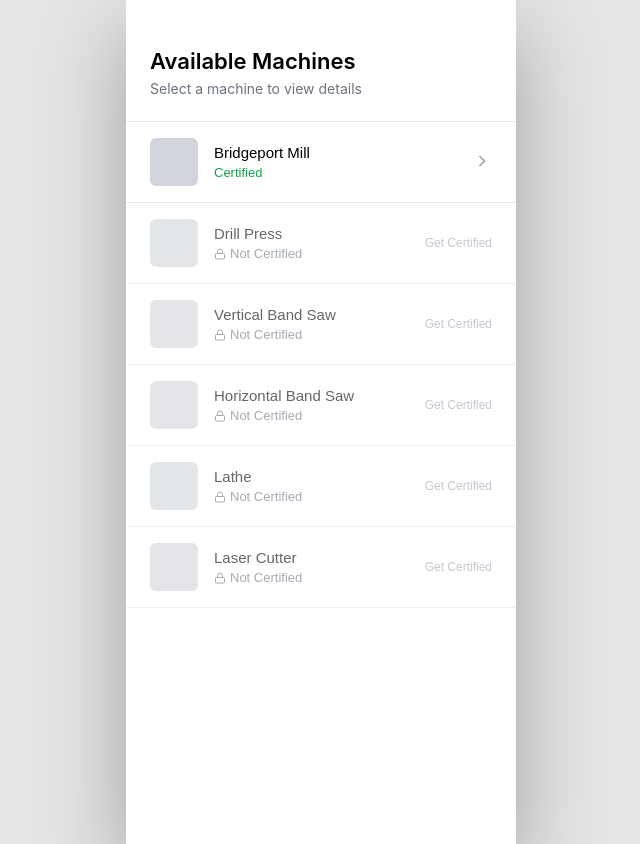
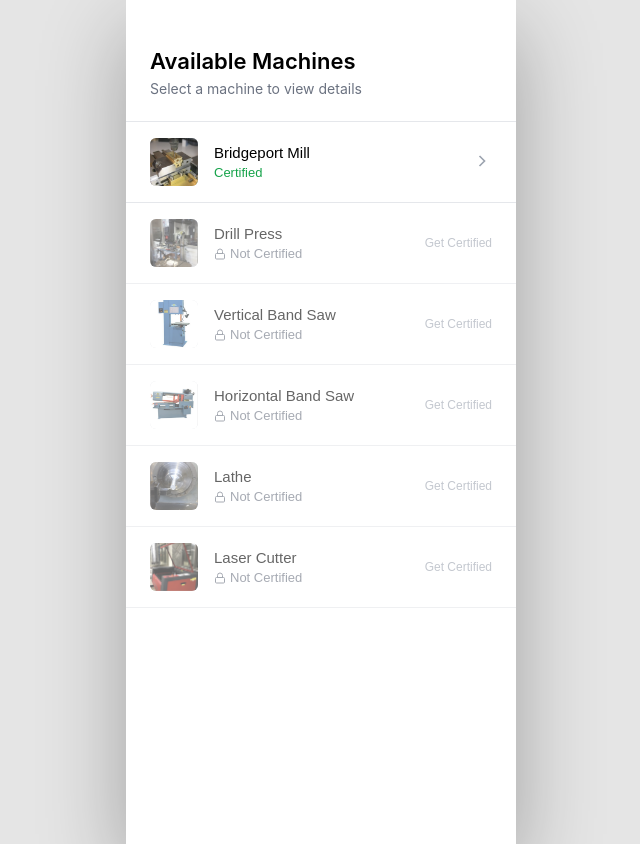
Before and after one commit to alekb-code/dtc2project, a plain HTML site: page index.html in a window 1280 px wide. Both pictures are taken after a click on the button "Sign In". Shown: the whole page, without its empty margins (319-959 px from the left). Drawn offline with Linux system fonts and the light colour scheme.

Commit message:
Update index.html

```diff
--- a/index.html
+++ b/index.html
@@ -312,8 +312,8 @@
     </div>
     <div class="scroll-content">
       <!-- certified -->
-      <button class="machine-row" onclick="goto('machine-detail', 'Bridgeport Mill')">
-        <div class="machine-icon"></div>
+      <button class="machine-row" onclick="goto('machine-detail', 'Bridgeport Mill', 'mill.jpg')">
+        <img src="https://raw.githubusercontent.com/alekb-code/dtc2project/main/mill.jpg" class="machine-icon" style="object-fit:cover">
         <div class="machine-info">
           <div class="machine-name">Bridgeport Mill</div>
           <div class="machine-status certified">Certified</div>
@@ -324,7 +324,7 @@
       </button>
       <!-- locked machines -->
       <button class="machine-row locked" onclick="goto('get-trained')">
-        <div class="machine-icon"></div>
+        <img src="https://raw.githubusercontent.com/alekb-code/dtc2project/main/drillpress.jpg" class="machine-icon" style="object-fit:cover">
         <div class="machine-info">
           <div class="machine-name">Drill Press</div>
           <div class="machine-status locked">
@@ -335,7 +335,7 @@
         <div class="machine-action" style="font-size:12px;color:#9ca3af">Get Certified</div>
       </button>
       <button class="machine-row locked" onclick="goto('get-trained')">
-        <div class="machine-icon"></div>
+        <img src="https://raw.githubusercontent.com/alekb-code/dtc2project/main/verticalbandsaw.jpg" class="machine-icon" style="object-fit:cover">
         <div class="machine-info">
           <div class="machine-name">Vertical Band Saw</div>
           <div class="machine-status locked">
@@ -346,7 +346,7 @@
         <div class="machine-action" style="font-size:12px;color:#9ca3af">Get Certified</div>
       </button>
       <button class="machine-row locked" onclick="goto('get-trained')">
-        <div class="machine-icon"></div>
+        <img src="https://raw.githubusercontent.com/alekb-code/dtc2project/main/horizontalbandsaw.jpg" class="machine-icon" style="object-fit:cover">
         <div class="machine-info">
           <div class="machine-name">Horizontal Band Saw</div>
           <div class="machine-status locked">
@@ -357,7 +357,7 @@
         <div class="machine-action" style="font-size:12px;color:#9ca3af">Get Certified</div>
       </button>
       <button class="machine-row locked" onclick="goto('get-trained')">
-        <div class="machine-icon"></div>
+        <img src="https://raw.githubusercontent.com/alekb-code/dtc2project/main/lathe.jpg" class="machine-icon" style="object-fit:cover">
         <div class="machine-info">
           <div class="machine-name">Lathe</div>
           <div class="machine-status locked">
@@ -368,7 +368,7 @@
         <div class="machine-action" style="font-size:12px;color:#9ca3af">Get Certified</div>
       </button>
       <button class="machine-row locked" onclick="goto('get-trained')">
-        <div class="machine-icon"></div>
+        <img src="https://raw.githubusercontent.com/alekb-code/dtc2project/main/lasercutter.jpg" class="machine-icon" style="object-fit:cover">
         <div class="machine-info">
           <div class="machine-name">Laser Cutter</div>
           <div class="machine-status locked">
@@ -391,7 +391,7 @@
     </div>
     <div class="scroll-content">
       <div style="padding:24px 24px 0">
-        <div class="img-placeholder" style="height:192px"></div>
+        <img id="machine-detail-img" src="https://raw.githubusercontent.com/alekb-code/dtc2project/main/mill.jpg" style="width:100%;height:192px;object-fit:cover;border-radius:8px">
       </div>
       <div style="padding:24px">
         <h2 style="font-size:17px;font-weight:600;margin-bottom:16px">Machine Resources</h2>
@@ -549,13 +549,16 @@
   const history = ['login'];
   let current = 'login';
 
-  function goto(pageId, machineLabel) {
-    // Update machine label on sub-pages
+  function goto(pageId, machineLabel, machineImg) {
     if (machineLabel) {
-      const els = ['turn-on-machine','use-machine','tooling-machine','safety-machine','trouble-machine'];
+      const els = ['turn-on-machine','use-machine','tooling-machine','safety-machine'];
       els.forEach(id => { const el = document.getElementById(id); if(el) el.textContent = machineLabel; });
       const title = document.getElementById('machine-title');
       if (title) title.textContent = machineLabel;
+    }
+    if (machineImg) {
+      const img = document.getElementById('machine-detail-img');
+      if (img) img.src = 'https://raw.githubusercontent.com/alekb-code/dtc2project/main/' + machineImg;
     }
 
     document.getElementById(current).classList.remove('active');
```
